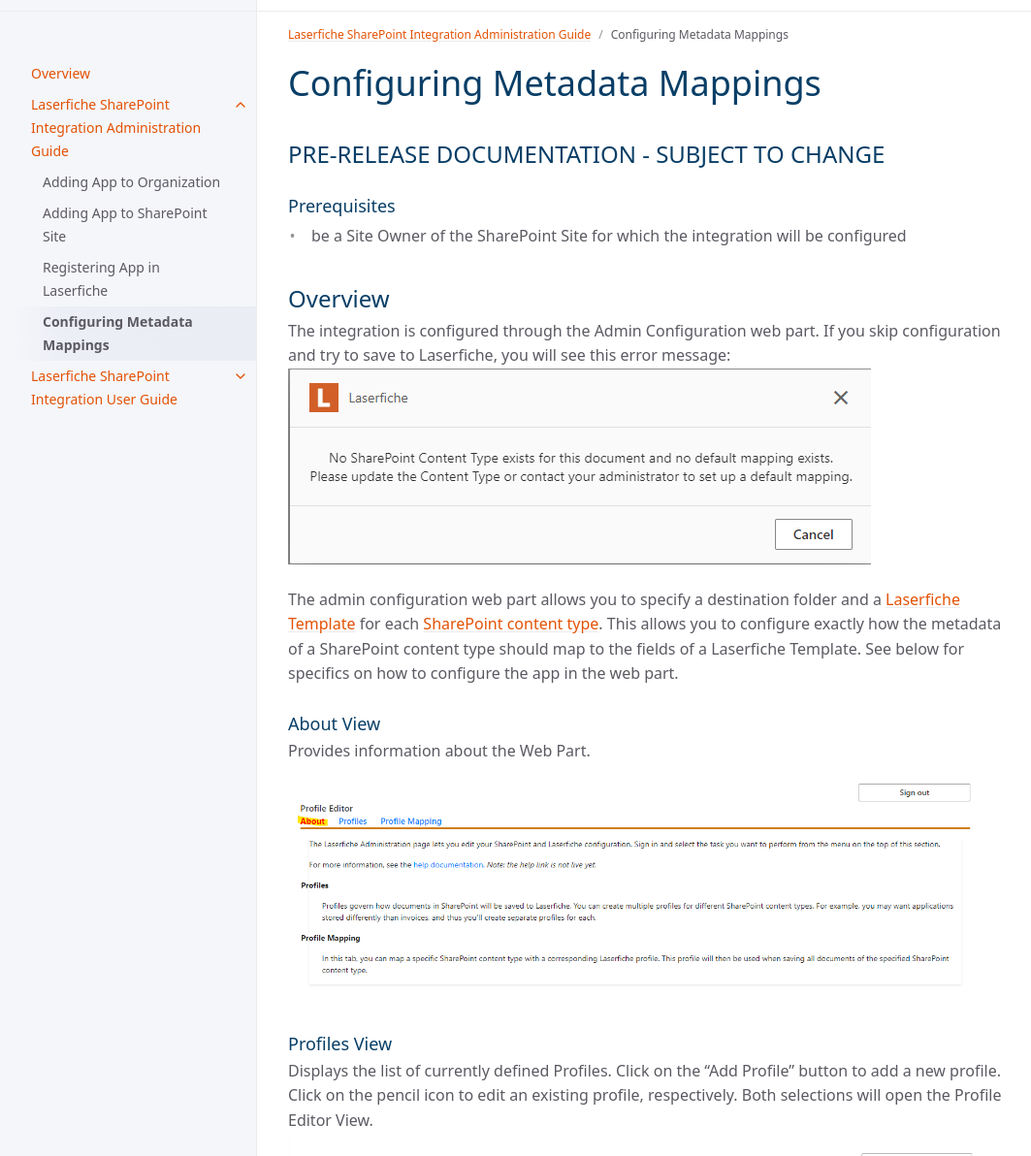
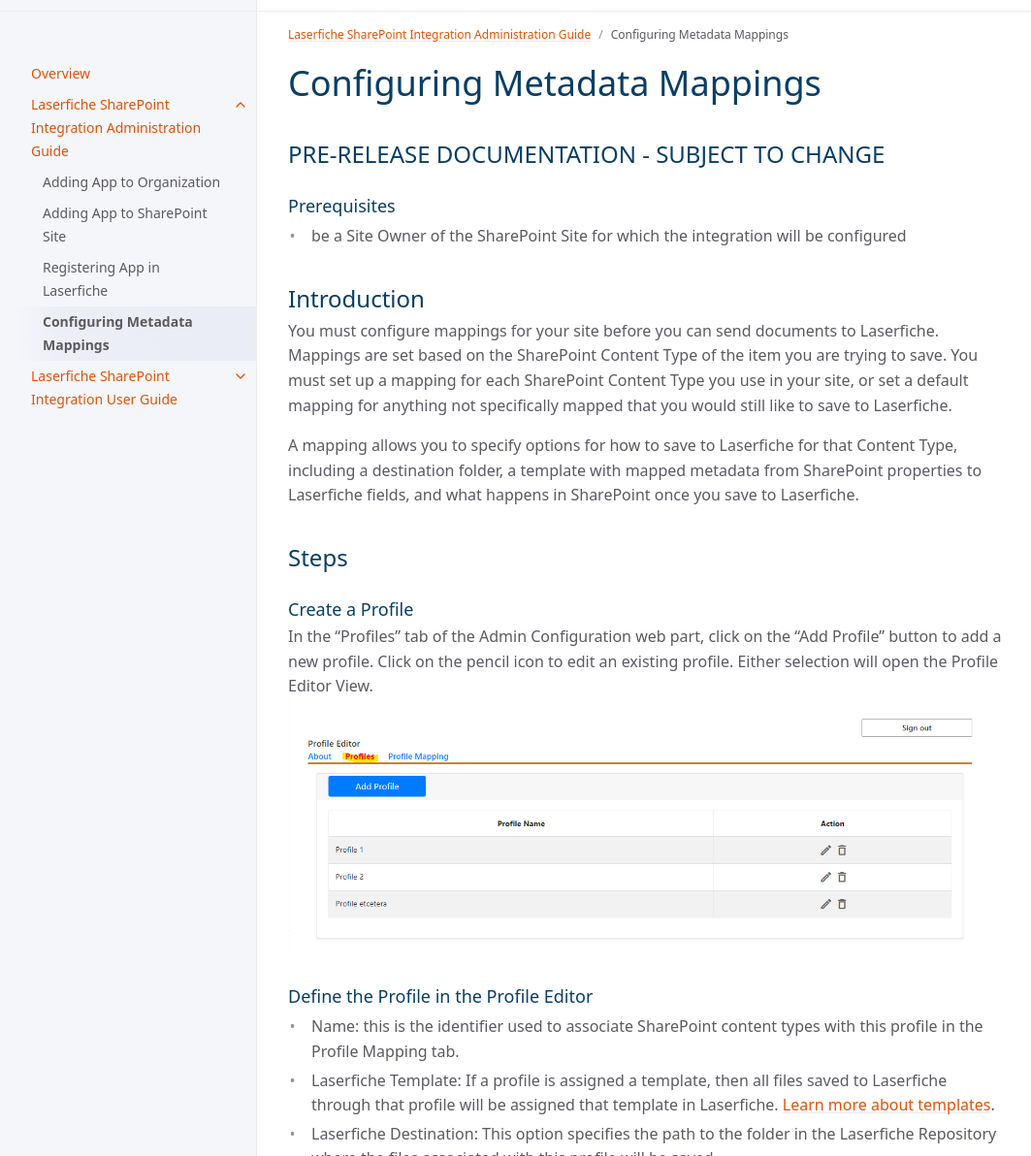
Before and after one commit to isabella232/laserfiche-sharepoint-integration, a Jekyll site: the page built from jekyll_files/docs/admin-documentation/configuring-metadata-mappings.md, in a window 1280 px wide and 1400 px high, cut to the strip 104-1296 px from the top of the window. Shown: the whole strip at 97% size, without its empty margins (107-1170 px from the left). Built offline with Jekyll 4.4.1, drawn with Linux system fonts in a browser that asks for light colours; cached includes are drawn as plain includes; some of the changed text lies outside the part shown.

Commit message:
updated admin configuration docs

```diff
--- a/jekyll_files/docs/admin-documentation/configuring-metadata-mappings.md
+++ b/jekyll_files/docs/admin-documentation/configuring-metadata-mappings.md
@@ -11,25 +11,20 @@ parent: Laserfiche SharePoint Integration Administration Guide
 ### Prerequisites
 - be a Site Owner of the SharePoint Site for which the integration will be configured
 
-## Overview
-The integration is configured through the Admin Configuration web part. If you skip configuration and try to save to Laserfiche, you will see this error message:
-<a href="../assets/images/setUpDefaultMapping.png"><img src="../assets/images/setUpDefaultMapping.png"></a>
+## Introduction
+You must configure mappings for your site before you can send documents to Laserfiche. Mappings are set based on the SharePoint Content Type of the item you are trying to save. You must set up a mapping for each SharePoint Content Type you use in your site, or set a default mapping for anything not specifically mapped that you would still like to save to Laserfiche.
 
-The admin configuration web part allows you to specify a destination folder and a [Laserfiche Template](https://doc.laserfiche.com/laserfiche.documentation/en-us/Content/Fields_and_Templates.html) for each [SharePoint content type](https://support.microsoft.com/en-gb/office/introduction-to-content-types-and-content-type-publishing-e1277a2e-a1e8-4473-9126-91a0647766e5). This allows you to configure exactly how the metadata of a SharePoint content type should map to the fields of a Laserfiche Template. See below for specifics on how to configure the app in the web part.
-### About View
-Provides information about the Web Part.
-<a href="../assets/images/aboutTab.png"><img src="../assets/images/aboutTab.png"></a>
-
-### Profiles View
-Displays the list of currently defined Profiles. Click on the “Add Profile” button to add a new profile. Click on the pencil icon to edit an existing profile, respectively. Both selections will open the Profile Editor View.
+A mapping allows you to specify options for how to save to Laserfiche for that Content Type, including a destination folder, a template with mapped metadata from SharePoint properties to Laserfiche fields, and what happens in SharePoint once you save to Laserfiche.
+## Steps
+### Create a Profile
+In the "Profiles" tab of the Admin Configuration web part, click on the “Add Profile” button to add a new profile. Click on the pencil icon to edit an existing profile. Either selection will open the Profile Editor View.
 <a href="../assets/images/profileTab.png"><img src="../assets/images/profileTab.png"></a>
 
-### Profile Editor View
+### Define the Profile in the Profile Editor
 - Name: this is the identifier used to associate SharePoint content types with this profile in the Profile Mapping tab.
 - Laserfiche Template: If a profile is assigned a template, then all files saved to Laserfiche through that profile will be assigned that template in Laserfiche. [Learn more about templates](https://doc.laserfiche.com/laserfiche.documentation/en-us/Content/Fields_and_Templates.html).
 - Laserfiche Destination: This option specifies the path to the folder in the Laserfiche Repository where the files associated with this profile will be saved.
-- After Import: This option specifies what to do with the
-SharePoint file after exporting it to Laserfiche.
+- After Import: This option specifies what to do with the SharePoint file after exporting it to Laserfiche.
 <a href="../assets/images/profileEditor.png"><img src="../assets/images/profileEditor.png"></a>
 - Mappings from SharePoint Column to Laserfiche Field Values
     - This is where the actual metadata transfer is configured.
@@ -38,11 +33,11 @@ SharePoint file after exporting it to Laserfiche.
     - The association between SharePoint columns and Laserfiche fields should be one-to-one, i.e., you should not attempt to map multiple SharePoint columns to the same Laserfiche field.
 <a href="../assets/images/metadataMapping.png"><img src="../assets/images/metadataMapping.png"></a>
 
-### Profiles Mapping View
+### Map Content Types to Profiles in the Profile Mapping Tab
 Displays a list of SharePoint Content Types and their corresponding Laserfiche Profile. If you add a content type/profile pair, then
 any SharePoint content matching that type will be assigned the corresponding profile when you attempt to save the content to Laserfiche.
 <a href="../assets/images/profileMappingTab.png"><img src="../assets/images/profileMappingTab.png"></a>
 
 ### Default Profile
-- If you try to save a file to Laserfiche and its SharePoint Content Type is not mapped to any Profile, you will see the error message at the top of the Page. To avoid creating a profile for every possible content type, you can set a default mapping as shown below.
+If you attempt to save a file to Laserfiche and it does not have a SharePoint Content Type or its SharePoint Content Type is not mapped to any Laserfiche Profile, you will not be able to save that file. You must either create a mapping for each Content Type that will exist on your site or set a default mapping which will apply to any file in SharePoint that does not have a Content Type or does not have a corresponding Laserfiche Profile for its Content Type.
 <a href="../assets/images/defaultMapping.png"><img src="../assets/images/defaultMapping.png"></a>
```
